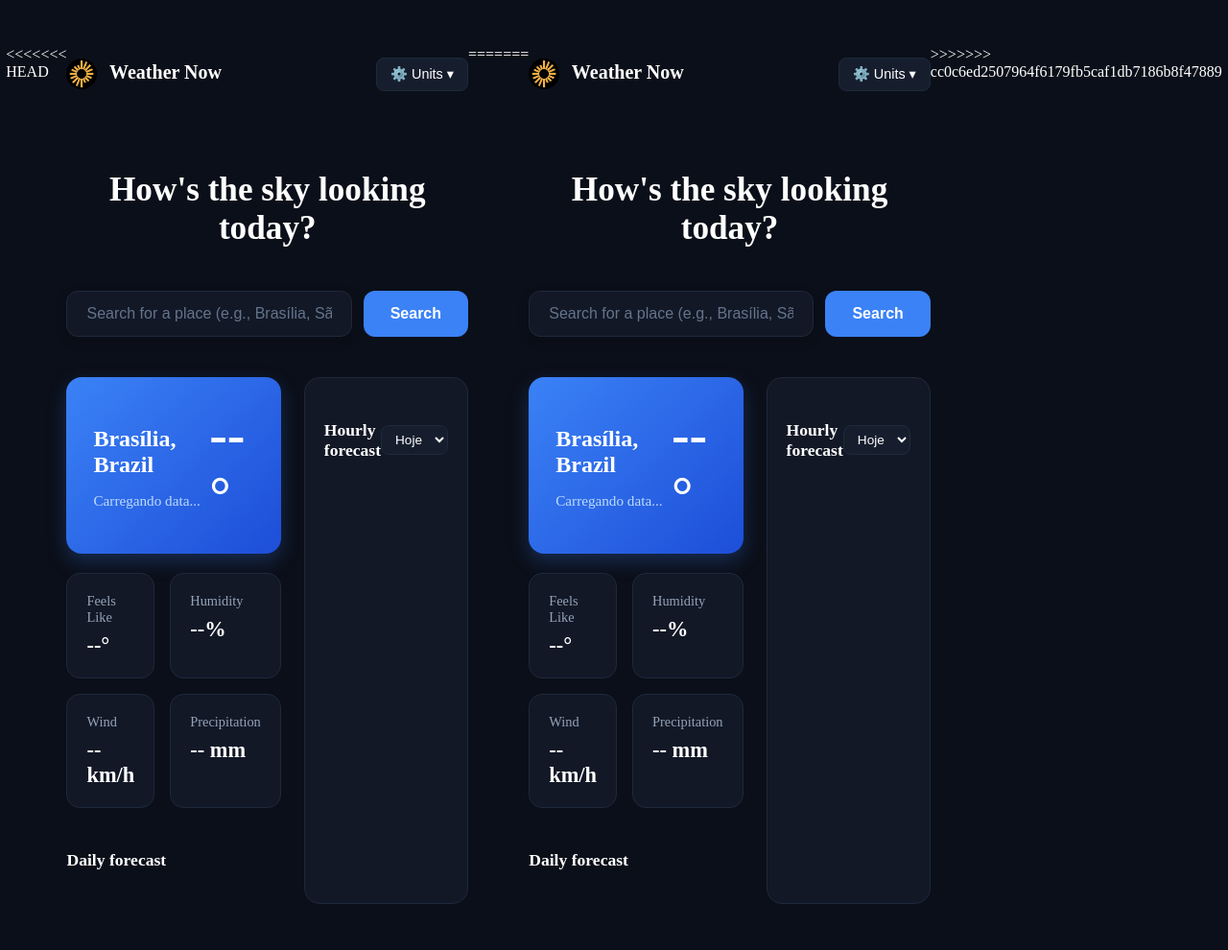
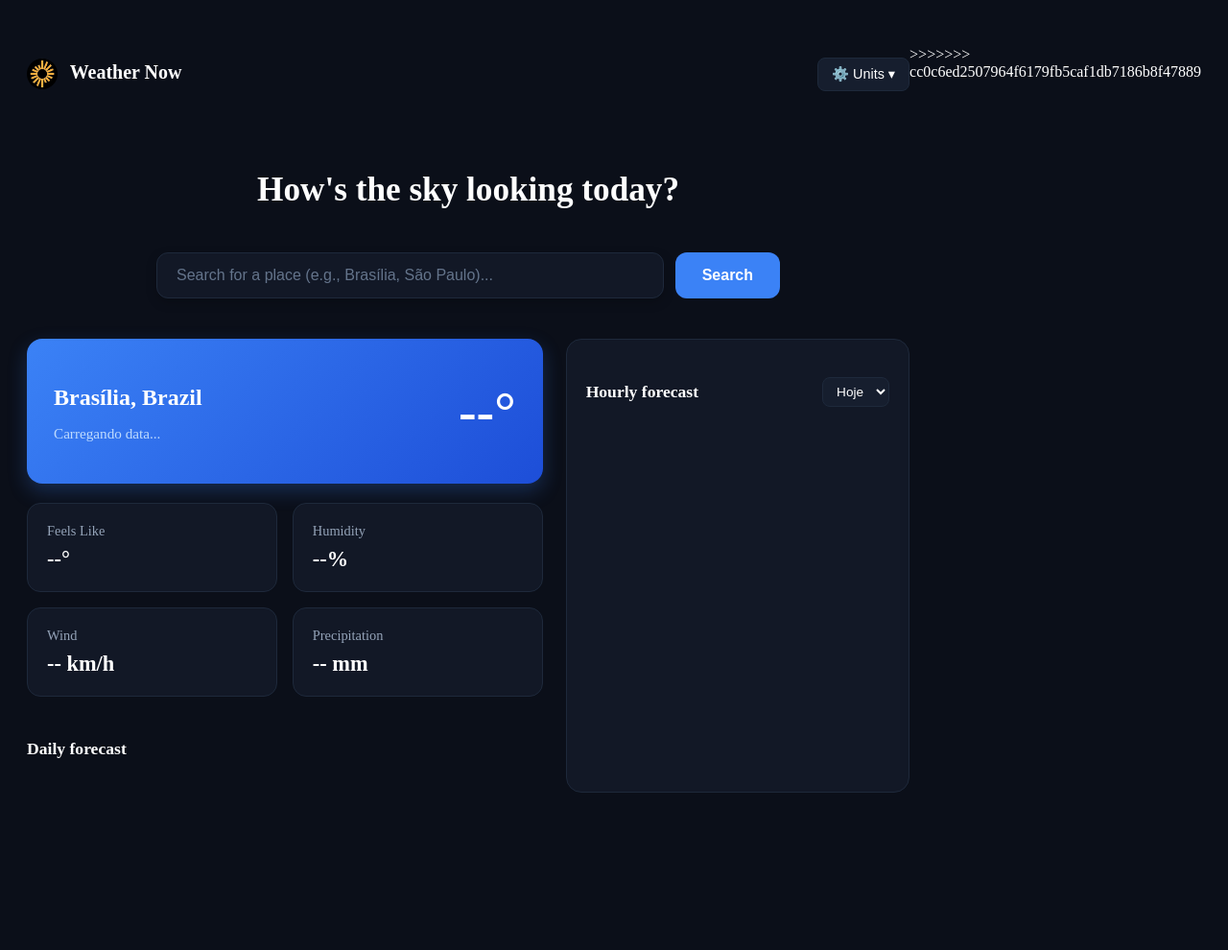
Before and after one commit to FelipeBre/Weather-Now, a Flask app: page / in a window 1280 px wide. Shown: the whole page at 96% size. After the commit the page ends 826 px from the top, so only its background shows below. Run offline with Flask 3, Linux system fonts and the light colour scheme.

Commit message:
Corrige marcas de conflito no index.html

```diff
--- a/templates/index.html
+++ b/templates/index.html
@@ -1,133 +1,3 @@
-<<<<<<< HEAD
-<!DOCTYPE html>
-<html lang="en">
-<head>
-    <meta charset="UTF-8">
-    <meta name="viewport" content="width=device-width, initial-scale=1.0">
-    <title>Previsão do Tempo</title>
-    <!-- Apenas o caminho correto do Flask para o CSS -->
-    <link rel="stylesheet" href="{{ url_for('static', filename='css/style.css') }}">
-    <link href="https://fonts.googleapis.com/css2?family=Inter:wght@400;500;600;700&display=swap" rel="stylesheet">
-</head>
-<body>
-    <div class="container">
-        <!-- Cabeçalho -->
-        <header class="header">
-            <div class="logo">
-               <h1>
-        <img src="{{ url_for('static', filename='IMG/download.png') }}" alt="Logo" style="width: 32px; height: 32px; vertical-align: middle; margin-right: 8px; border-radius: 50%;">
-        Weather Now
-    </h1>
-            </div>
-            <!-- Menu de Unidades Avançado (Estilo do Desafio) -->
-            <div class="settings-dropdown-container">
-                <button id="units-btn" class="units-toggle-btn">
-                    ⚙️ Units ▾
-                </button>
-                <div id="units-menu" class="units-menu hidden">
-                    <div class="units-section-title">Switch to Imperial</div>
-
-                    <div class="unit-group">
-                        <label>Temperature</label>
-                        <select id="temp-unit" class="unit-sub-select">
-                            <option value="celsius">Celsius (°C)</option>
-                            <option value="fahrenheit">Fahrenheit (°F)</option>
-                        </select>
-                    </div>
-
-                    <div class="unit-group">
-                        <label>Wind Speed</label>
-                        <select id="wind-unit" class="unit-sub-select">
-                            <option value="kmh">km/h</option>
-                            <option value="mph">mph</option>
-                        </select>
-                    </div>
-
-                    <div class="unit-group">
-                        <label>Precipitation</label>
-                        <select id="precip-unit" class="unit-sub-select">
-                            <option value="mm">Millimeters (mm)</option>
-                            <option value="inch">Inches (in)</option>
-                        </select>
-                    </div>
-                </div>
-            </div>
-        </header>
-
-        <!-- Barra de Pesquisa -->
-        <section class="search-section">
-             <h2>How's the sky looking today?</h2>
-             <div class="section-box">
-                <input type="text" id="city-input" placeholder="Search for a place (e.g., Brasília, São Paulo)...">
-                <button id="search-btn" class="search">Search</button>
-             </div>
-        </section>
-
-        <!-- Layout de Duas Colunas (Dashboard) -->
-        <div class="dashboard-grid">
-            <!-- Coluna Esquerda -->
-            <div class="left-column">
-                <!-- Painel Principal da Cidade -->
-                <section class="colorful-panel">
-                    <div class="colorful-box">
-                        <h2 id="city-name" class="city-name">Brasília, Brazil</h2>
-                        <p id="current-date" class="day-name">Carregando data...</p>
-                    </div>
-                    <div class="temperature-display">
-                        <span id="current-temp" class="current-temp">--°</span>
-                    </div>
-                </section>
-
-                <!-- Métricas Adicionais (Com suporte a cliques/interatividade) -->
-                <section class="metrics-grid">
-                    <div class="metric-card" style="cursor: pointer;" title="Clique para ver mais detalhes">
-                        <span>Feels Like</span>
-                        <strong id="feels-like">--°</strong>
-                    </div>
-                    <div class="metric-card" style="cursor: pointer;" title="Clique para ver mais detalhes">
-                        <span>Humidity</span>
-                        <strong id="humidity">--%</strong>
-                    </div>
-                    <div class="metric-card" style="cursor: pointer;" title="Clique para ver mais detalhes">
-                        <span>Wind</span>
-                        <strong id="wind-speed">-- km/h</strong>
-                    </div>
-                    <div class="metric-card" style="cursor: pointer;" title="Clique para ver mais detalhes">
-                        <span>Precipitation</span>
-                        <strong id="precipitation">-- mm</strong>
-                    </div>
-                </section>
-
-                <!-- Previsão Diária (7 Dias) -->
-                <section class="daily-forecast-section">
-                    <h4>Daily forecast</h4>
-                    <div id="daily-list" class="daily-list">
-                        <!-- Preenchido dinamicamente via JS -->
-                    </div>
-                </section>
-            </div>
-
-            <!-- Coluna Direita (Previsão Horária) -->
-            <div class="right-column">
-                <section class="forecast-section">
-                    <div class="forecast-header">
-                        <h4>Hourly forecast</h4>
-                        <select id="day-select">
-                            <option value="0">Hoje</option>
-                        </select>
-                    </div>
-                    <div id="hourly-list" class="hourly-list-vertical">
-                        <!-- Preenchido dinamicamente via JS -->
-                    </div>
-                </section>
-            </div>
-        </div>
-    </div>
-
-    <!-- Script JavaScript -->
-    <script src="{{ url_for('static', filename='js/script.js') }}"></script>
-</body>
-=======
 <!DOCTYPE html>
 <html lang="en">
 <head>
```
